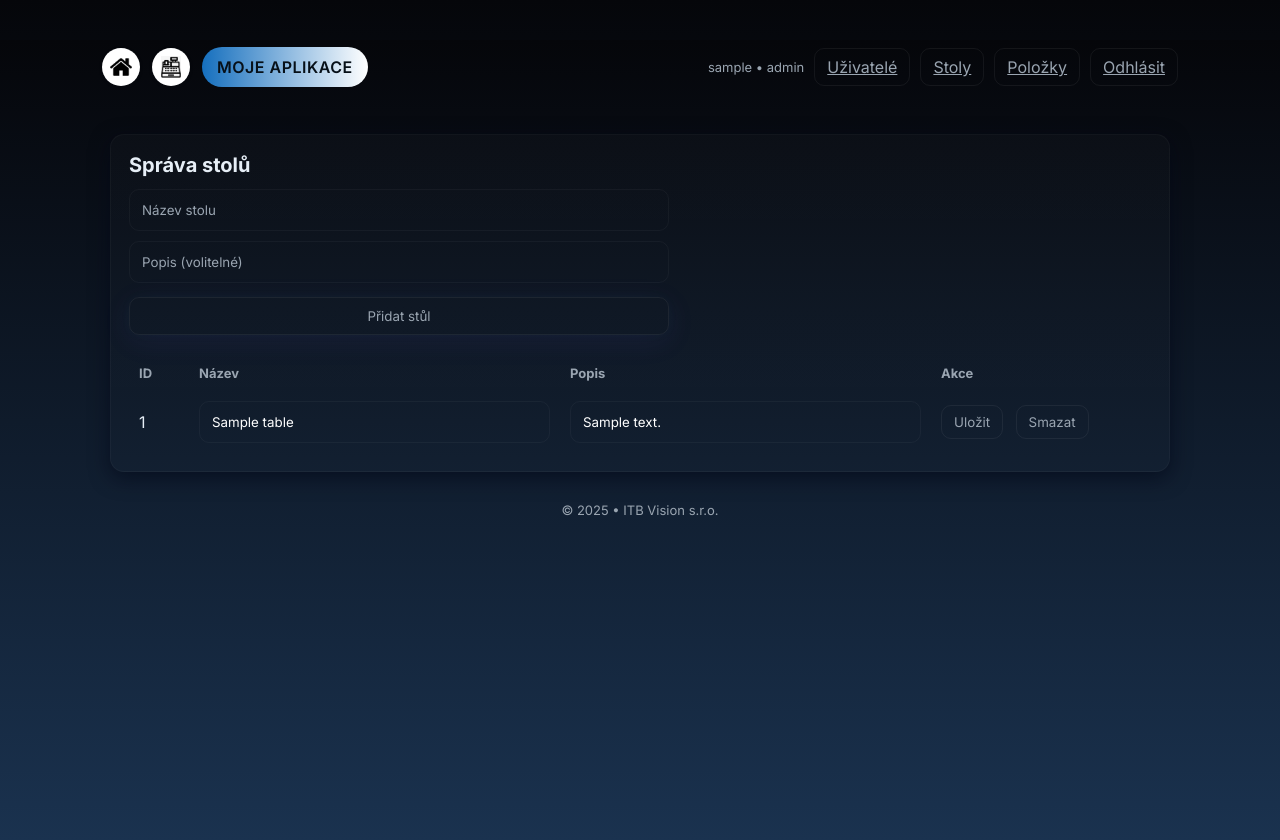
After one commit to ondrejxprosek/projekt_vwa_2025, a Flask app: page /tables in a window 1280 px wide. The commit adds this page. Run offline with Flask 3, Linux system fonts and the light colour scheme; the visitor is signed in with stand-in values (Sample User, id 1); tables that the repository leaves empty hold one stand-in row (values such as "Sample post").

Commit message:
create tables, cashier, item price

```diff
--- a/app.py
+++ b/app.py
@@ -3,6 +3,7 @@ from flask_sqlalchemy import SQLAlchemy
 from werkzeug.security import generate_password_hash, check_password_hash
 from functools import wraps
 import os
+from datetime import datetime
 
 app = Flask(__name__)
 app.secret_key = 'super_tajne_heslo'  # změň si!
@@ -34,7 +35,32 @@ class Item(db.Model):
     id = db.Column(db.Integer, primary_key=True)
     name = db.Column(db.String(100), nullable=False)
     description = db.Column(db.String(255), nullable=True)
+    price = db.Column(db.Float, nullable=False)  # přidej tohle
+    created_at = db.Column(db.DateTime, default=datetime.utcnow)
 
+class Table(db.Model):
+    id = db.Column(db.Integer, primary_key=True)
+    name = db.Column(db.String(100), nullable=False)
+    description = db.Column(db.String(255))
+    created_at = db.Column(db.DateTime, default=datetime.utcnow)
+
+class TableSession(db.Model):
+    id = db.Column(db.Integer, primary_key=True)
+    table_id = db.Column(db.Integer, db.ForeignKey('table.id'), nullable=False)
+    opened_at = db.Column(db.DateTime, default=datetime.utcnow)
+    closed_at = db.Column(db.DateTime, nullable=True)
+
+    table = db.relationship('Table', backref=db.backref('sessions', lazy='dynamic'))
+
+class TableItemEntry(db.Model):
+    id = db.Column(db.Integer, primary_key=True)
+    session_id = db.Column(db.Integer, db.ForeignKey('table_session.id'), nullable=False)
+    item_id = db.Column(db.Integer, db.ForeignKey('item.id'), nullable=False)
+    timestamp = db.Column(db.DateTime, default=datetime.utcnow)
+    quantity = db.Column(db.Integer, default=1)
+
+    session = db.relationship('TableSession', backref=db.backref('entries', lazy='dynamic'))
+    item = db.relationship('Item')
 
 # --- DEKORÁTORY ---
 def login_required(f):
@@ -134,16 +160,24 @@ def admin_items():
 @app.route('/admin/items/add', methods=['POST'])
 @login_required
 @role_required('admin', 'manager')
-def add_item():
+def admin_items_add():
     name = request.form.get('name')
     description = request.form.get('description')
-    if not name.strip():
-        flash('Název položky nesmí být prázdný.', 'warning')
+    price = request.form.get('price')
+
+    if not name or not price:
+        flash('Název a cena jsou povinné', 'danger')
         return redirect(url_for('admin_items'))
-    new_item = Item(name=name, description=description)
-    db.session.add(new_item)
-    db.session.commit()
-    flash('Položka byla přidána.', 'success')
+
+    try:
+        new_item = Item(name=name, description=description, price=float(price))
+        db.session.add(new_item)
+        db.session.commit()
+        flash(f'Položka "{name}" přidána', 'success')
+    except Exception as e:
+        db.session.rollback()
+        flash(f'Chyba: {str(e)}', 'danger')
+
     return redirect(url_for('admin_items'))
 
 
@@ -153,12 +187,14 @@ def add_item():
 def edit_item(item_id):
     item = Item.query.get(item_id)
     if not item:
-        flash('Položka nenalezena.', 'danger')
+        flash('Položka nenalezena', 'danger')
         return redirect(url_for('admin_items'))
+
     item.name = request.form.get('name')
     item.description = request.form.get('description')
+    item.price = float(request.form.get('price', item.price))
     db.session.commit()
-    flash('Položka byla upravena.', 'success')
+    flash('Položka aktualizována', 'success')
     return redirect(url_for('admin_items'))
 
 
@@ -167,13 +203,62 @@ def edit_item(item_id):
 @role_required('admin', 'manager')
 def delete_item(item_id):
     item = Item.query.get(item_id)
-    if not item:
-        flash('Položka nenalezena.', 'danger')
-        return redirect(url_for('admin_items'))
-    db.session.delete(item)
+    if item:
+        db.session.delete(item)
+        db.session.commit()
+        flash('Položka smazána', 'success')
+    return redirect(url_for('admin_items'))
+
+
+# ROUTES pro správu stolů
+@app.route('/tables')
+@login_required
+@role_required('admin', 'manager')
+def tables():
+    tables = Table.query.order_by(Table.id).all()
+    return render_template('tables.html', tables=tables, title='Stoly')
+
+@app.route('/tables/add', methods=['POST'])
+@login_required
+@role_required('admin', 'manager')
+def add_table():
+    name = request.form.get('name')
+    description = request.form.get('description')
+    if not name:
+        flash('Název stolu je povinný', 'danger')
+        return redirect(url_for('tables'))
+    t = Table(name=name, description=description)
+    db.session.add(t)
     db.session.commit()
-    flash('Položka byla smazána.', 'info')
-    return redirect(url_for('admin_items'))
+    flash('Stůl přidán', 'success')
+    return redirect(url_for('tables'))
+
+@app.route('/tables/edit/<int:table_id>', methods=['POST'])
+@login_required
+@role_required('admin', 'manager')
+def edit_table(table_id):
+    t = Table.query.get(table_id)
+    if not t:
+        flash('Stůl nenalezen', 'danger')
+        return redirect(url_for('tables'))
+    t.name = request.form.get('name') or t.name
+    t.description = request.form.get('description') or t.description
+    db.session.commit()
+    flash('Stůl upraven', 'success')
+    return redirect(url_for('tables'))
+
+@app.route('/tables/delete/<int:table_id>', methods=['POST'])
+@login_required
+@role_required('admin', 'manager')
+def delete_table(table_id):
+    t = Table.query.get(table_id)
+    if t:
+        db.session.delete(t)
+        db.session.commit()
+        flash('Stůl smazán', 'success')
+    else:
+        flash('Stůl nenalezen', 'danger')
+    return redirect(url_for('tables'))
 
 
 # --- AUTH ---
@@ -242,6 +327,67 @@ def logout():
     flash('Byl jsi odhlášen.', 'info')
     return redirect(url_for('login'))
 
+# přehled stolů (default po kliknutí na Pokladna)
+@app.route('/cashier')
+@login_required
+def cashier():
+    tables_list = Table.query.order_by(Table.id).all()
+    return render_template('cashier.html', tables=tables_list, session_obj=None, items=None, title='Pokladna')
+
+# otevřít (nebo znovu použít) session pro stůl
+@app.route('/cashier/open/<int:table_id>')
+@login_required
+def cashier_open(table_id):
+    # zkontroluj existující otevřenou session
+    sess = TableSession.query.filter_by(table_id=table_id, closed_at=None).first()
+    if not sess:
+        sess = TableSession(table_id=table_id)
+        db.session.add(sess)
+        db.session.commit()
+    return redirect(url_for('cashier_session', session_id=sess.id))
+
+# zobrazení session s položkami
+@app.route('/cashier/session/<int:session_id>')
+@login_required
+def cashier_session(session_id):
+    sess = TableSession.query.get(session_id)
+    if not sess:
+        flash('Session nenalezena.', 'danger')
+        return redirect(url_for('cashier'))
+    items = Item.query.all()
+    # načti existující položky pro session (seřazeny dle času)
+    entries = sess.entries.order_by(TableItemEntry.timestamp).all()
+    return render_template('cashier.html', tables=None, session_obj=sess, items=items, entries=entries, title=f'Pokladna - {sess.table.name}')
+
+# přidat položku do otevřené session
+@app.route('/cashier/session/<int:session_id>/add_item', methods=['POST'])
+@login_required
+def cashier_add_item(session_id):
+    sess = TableSession.query.get(session_id)
+    if not sess:
+        flash('Session nenalezena.', 'danger')
+        return redirect(url_for('cashier'))
+    item_id = request.form.get('item_id')
+    if not item_id:
+        flash('Chyba: položka nebyla zvolena.', 'danger')
+        return redirect(url_for('cashier_session', session_id=session_id))
+    entry = TableItemEntry(session_id=sess.id, item_id=int(item_id), quantity=int(request.form.get('quantity', 1)))
+    db.session.add(entry)
+    db.session.commit()
+    flash('Položka přidána ke stolu.', 'success')
+    return redirect(url_for('cashier_session', session_id=session_id))
+
+# zavřít session (volitelně)
+@app.route('/cashier/session/<int:session_id>/close', methods=['POST'])
+@login_required
+def cashier_close_session(session_id):
+    sess = TableSession.query.get(session_id)
+    if sess and sess.closed_at is None:
+        sess.closed_at = datetime.utcnow()
+        db.session.commit()
+        flash('Session uzavřena.', 'info')
+    return redirect(url_for('cashier'))
+
 
 if __name__ == '__main__':
     with app.app_context():
--- a/static/css/styles.css
+++ b/static/css/styles.css
@@ -2,15 +2,14 @@
   --bg:#1a324f;
   --card:#0b1928;
   --muted:#9aa5b1;
-  --accent:#00e6a8;
-  --accent-2:#7c5cff;
+  --accent:#156fbe;
+  --accent-2:#ffffff;
   --glass: rgba(255,255,255,0.03);
 }
 *{box-sizing:border-box;font-family:Inter,ui-sans-serif,system-ui,-apple-system,'Segoe UI',Roboto,'Helvetica Neue',Arial}
 html,body{height:100%;margin:0;background:linear-gradient(180deg,#05060a 0%, var(--bg) 100%);color:#e6eef6}
 .container{max-width:1100px;margin:40px auto;padding:0 20px}
-.brand{font-weight:700;letter-spacing:0.6px}
-.nav-actions{display:flex;gap:10px;align-items:center}
+.brand{font-weight:700;letter-spacing:0.5px}
 .btn{background:transparent;border:1px solid rgba(255,255,255,0.06);padding:8px 12px;border-radius:10px;color:var(--muted);cursor:pointer}
 .btn:hover{border-color:rgba(124,92,255,0.8);color:#fff}
 .card{background:linear-gradient(180deg, rgba(255,255,255,0.02), rgba(255,255,255,0.01));border:1px solid rgba(255,255,255,0.03);padding:18px;border-radius:14px;box-shadow:0 6px 20px rgba(2,6,23,0.6)}
@@ -21,11 +20,11 @@ html,body{height:100%;margin:0;background:linear-gradient(180deg,#05060a 0%, var
 .h1{font-size:20px;margin:0 0 12px 0}
 .hint{color:var(--muted);font-size:13px}
 .flash{padding:10px;border-radius:10px;margin-bottom:12px}
-.flash-success{background:linear-gradient(90deg, rgba(0,230,168,0.06), rgba(124,92,255,0.03));border-left:4px solid var(--accent)}
+.flash-success{background:linear-gradient(90deg, rgba(55, 177, 153, 0.06), rgba(102, 71, 225, 0.03));border-left:4px solid var(--accent)}
 .flash-danger{background:linear-gradient(90deg, rgba(255,64,64,0.03), rgba(255,255,255,0.01));border-left:4px solid #ff6b6b}
 .list{margin-top:12px}
 .list-item{padding:12px;border-radius:10px;border:1px solid rgba(255,255,255,0.03);display:flex;justify-content:space-between;align-items:center;margin-bottom:8px;background:var(--glass)}
-.badge{padding:6px 10px;border-radius:999px;font-weight:600;background:linear-gradient(90deg,var(--accent),var(--accent-2));color:#071018}
+.badge{padding:10px 15px;border-radius:999px;font-weight:600;background:linear-gradient(90deg,var(--accent),var(--accent-2));color:#071018}
 .small-muted{color:var(--muted);font-size:13px}
 .table{width:100%;border-collapse:collapse}
 .table th, .table td{padding:10px;text-align:left}
@@ -45,7 +44,7 @@ html,body{height:100%;margin:0;background:linear-gradient(180deg,#05060a 0%, var
     margin-left: auto;
     display: flex;
     align-items: center;
-    gap: 8px;
+    gap: 10px;
 }
 .home-link {
     margin-right: 4px;
--- a/templates/base.html
+++ b/templates/base.html
@@ -14,7 +14,7 @@
     <a class="home-link" href="{{ url_for('index') }}" title="Domů">
       <img src="{{ url_for('static', filename='img/home.png') }}" alt="Domů" width="22" height="22" aria-hidden="true">
     </a>
-    <a class="home-link" href="{{ url_for('index') }}" title="Pokladna">
+    <a class="home-link" href="{{ url_for('cashier') }}" title="Pokladna">
       <img src="{{ url_for('static', filename='img/cashier.png') }}" alt="Pokladna" width="22" height="22" aria-hidden="true">
     </a>
 <div class="brand">
@@ -25,6 +25,7 @@
 {% set me = User.query.get(session.get('user_id')) %}
 <div class="kv">{{ me.username }} • <span class="small-muted">{{ me.role }}</span></div>
 {% if me.role == 'admin' %}<a class="btn" href="{{ url_for('admin_panel') }}">Uživatelé</a>{% endif %}
+{% if me.role in ['admin','manager'] %}<a class="btn" href="{{ url_for('tables') }}">Stoly</a>{% endif %}
 {% if me.role in ['admin','manager'] %}<a class="btn" href="{{ url_for('admin_items') }}">Položky</a>{% endif %}
 <a class="btn" href="{{ url_for('logout') }}">Odhlásit</a>
 {% else %}
--- a/templates/index.html
+++ b/templates/index.html
@@ -13,7 +13,7 @@
 
 
 {% if user.role in ['admin','manager'] %}
-<form method="POST" action="{{ url_for('add_item') }}" style="margin-top:16px" class="form-inline">
+<form method="POST" action="{{ url_for('admin_items_add') }}" style="margin-top:16px" class="form-inline">
 <input class="input" name="name" placeholder="Název nové položky" required>
 <input class="input" name="description" placeholder="Popis (volitelně)">
 <button class="btn glow" type="submit">Přidat</button>
--- /dev/null
+++ b/templates/tables.html
@@ -0,0 +1,43 @@
+{% extends 'base.html' %}
+{% block content %}
+<div class="card">
+  <h3 class="h1">Správa stolů</h3>
+
+  <!-- Přidat nový stůl -->
+  <form method="POST" action="{{ url_for('add_table') }}" style="max-width:540px;margin-top:10px;">
+    <input class="input" name="name" placeholder="Název stolu" required>
+    <div style="height:10px"></div>
+    <input class="input" name="description" placeholder="Popis (volitelné)">
+    <div style="height:14px"></div>
+    <button class="btn glow" type="submit" style="width:100%;padding:10px">Přidat stůl</button>
+  </form>
+
+  <!-- Seznam stolů s inline editací -->
+  <table class="table" style="width:100%;margin-top:20px">
+    <thead>
+      <tr><th style="width:60px">ID</th><th>Název</th><th>Popis</th><th style="width:220px">Akce</th></tr>
+    </thead>
+    <tbody>
+      {% for table in tables %}
+      <tr>
+        <td>{{ table.id }}</td>
+        <td>
+          <form method="POST" action="{{ url_for('edit_table', table_id=table.id) }}" class="form-inline">
+            <input class="input" name="name" value="{{ table.name }}">
+        </td>
+        <td><input class="input" name="description" value="{{ table.description or '' }}"></td>
+        <td>
+            <button class="btn" type="submit">Uložit</button>
+          </form>
+          <form method="POST" action="{{ url_for('delete_table', table_id=table.id) }}" style="display:inline-block;margin-left:8px">
+            <button class="btn" type="submit" onclick="return confirm('Smazat stůl {{ table.name }}?')">Smazat</button>
+          </form>
+        </td>
+      </tr>
+      {% else %}
+      <tr><td colspan="4" class="small-muted">Žádné stoly</td></tr>
+      {% endfor %}
+    </tbody>
+  </table>
+</div>
+{% endblock %}
```
Also changed, not shown: templates/admin_items.html (+14 -5 lines), templates/cashier.html (added, +61 -0 lines).
